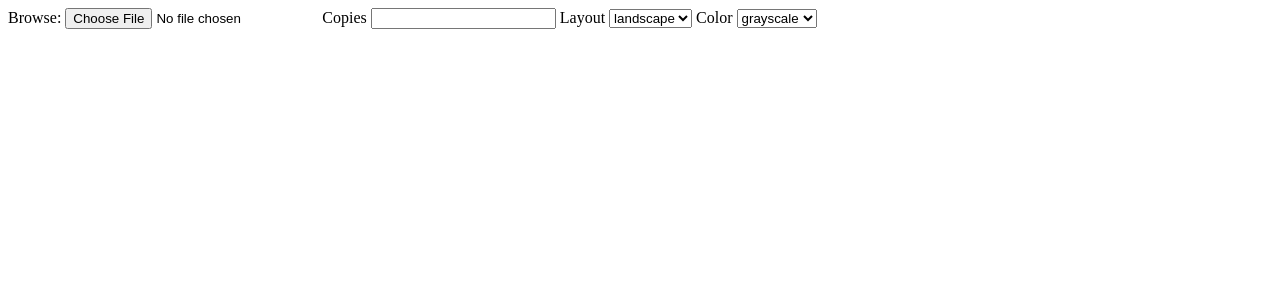
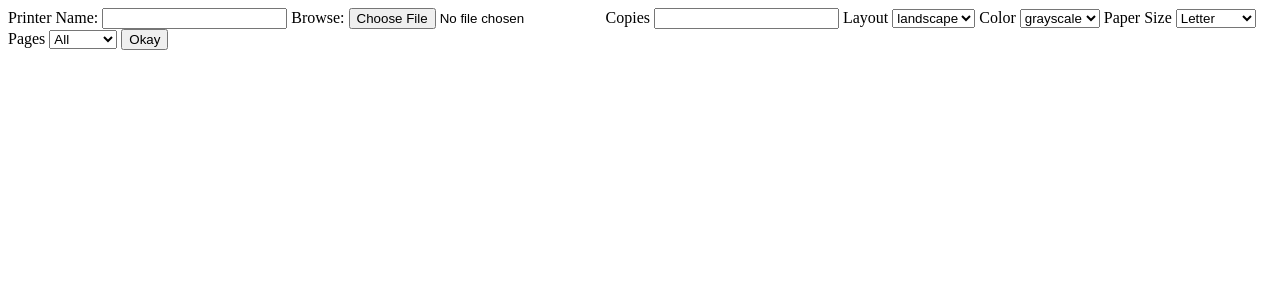
Before and after one commit to michaelrilan/custom_printing_option, a Django app: template custom_print_mainapp/templates/index.html in a window 1280 px wide. Shown: the top 300 px of the page. Run offline with Django 4.2, Linux system fonts and the light colour scheme; the template is opened without the code that fills it, so the values that code supplies are empty.

Commit message:
successfully refreshed my mind HEHEHEHE

```diff
--- a/app_console/urls.py
+++ b/app_console/urls.py
@@ -14,8 +14,9 @@ Including another URLconf
     2. Add a URL to urlpatterns:  path('blog/', include('blog.urls'))
 """
 from django.contrib import admin
-from django.urls import path
+from django.urls import path,include
 
 urlpatterns = [
     path('admin/', admin.site.urls),
+    path('', include('custom_print_mainapp.urls')),
 ]
--- a/custom_print_mainapp/forms.py
+++ b/custom_print_mainapp/forms.py
@@ -0,0 +1 @@
+from django import forms
--- a/custom_print_mainapp/templates/index.html
+++ b/custom_print_mainapp/templates/index.html
@@ -8,6 +8,8 @@
 </head>
 <body>
     <form action="POST">
+        <label for="printer">Printer Name: </label>
+        <input type="printer" name="printer" id="printer">
         <label for="filee">Browse:</label>
         <input type="file" name="filee" id="file" accept=".pdf">
         <label for="copies">Copies</label>
@@ -24,7 +26,23 @@
             <option value="color">colored</option>
         </select>
 
+        <label for="size">Paper Size</label>
+        <select name="size">
+            <option value="letter">Letter</option>
+            <option value="executive">Executive</option>
+            <option value="legal">Legal</option>
+            <option value="a4">A4</option>
 
+        </select>
+
+        <label for="pages">Pages</label>
+        <select name="pages">
+            <option value="all">All</option>
+            <option value="executive">Odd</option>
+            <option value="legal">Even</option>
+            <option value="a4">Custom</option>
+        </select>
+        <input type="button" name="submit" value="Okay">
     </form>
 </body>
 </html>
--- a/custom_print_mainapp/urls.py
+++ b/custom_print_mainapp/urls.py
@@ -3,5 +3,5 @@ from . import views
 
 urlpatterns = [
 
-    path('',views.index, name="index")
+     path('', views.index, name='index'),
 ]
--- a/custom_print_mainapp/views.py
+++ b/custom_print_mainapp/views.py
@@ -1,6 +1,6 @@
-from django.shortcuts import render
+from django.shortcuts import render,redirect
 from django.http import HttpResponse
 # Create your views here.
 
 def index(request):
-    return HttpResponse('fddfdsfsdfdsf')
+      return render(request, 'index.html')
```
